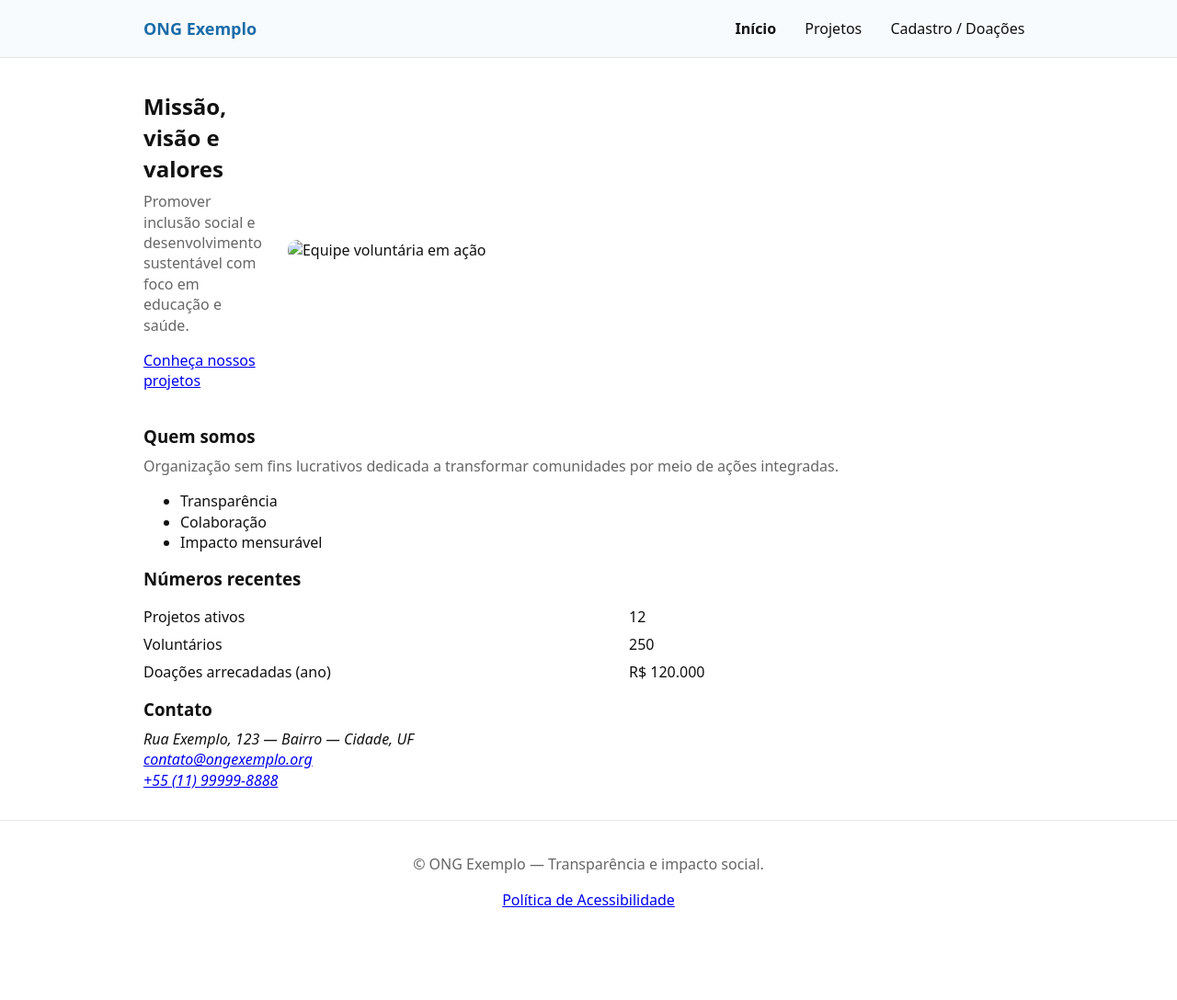
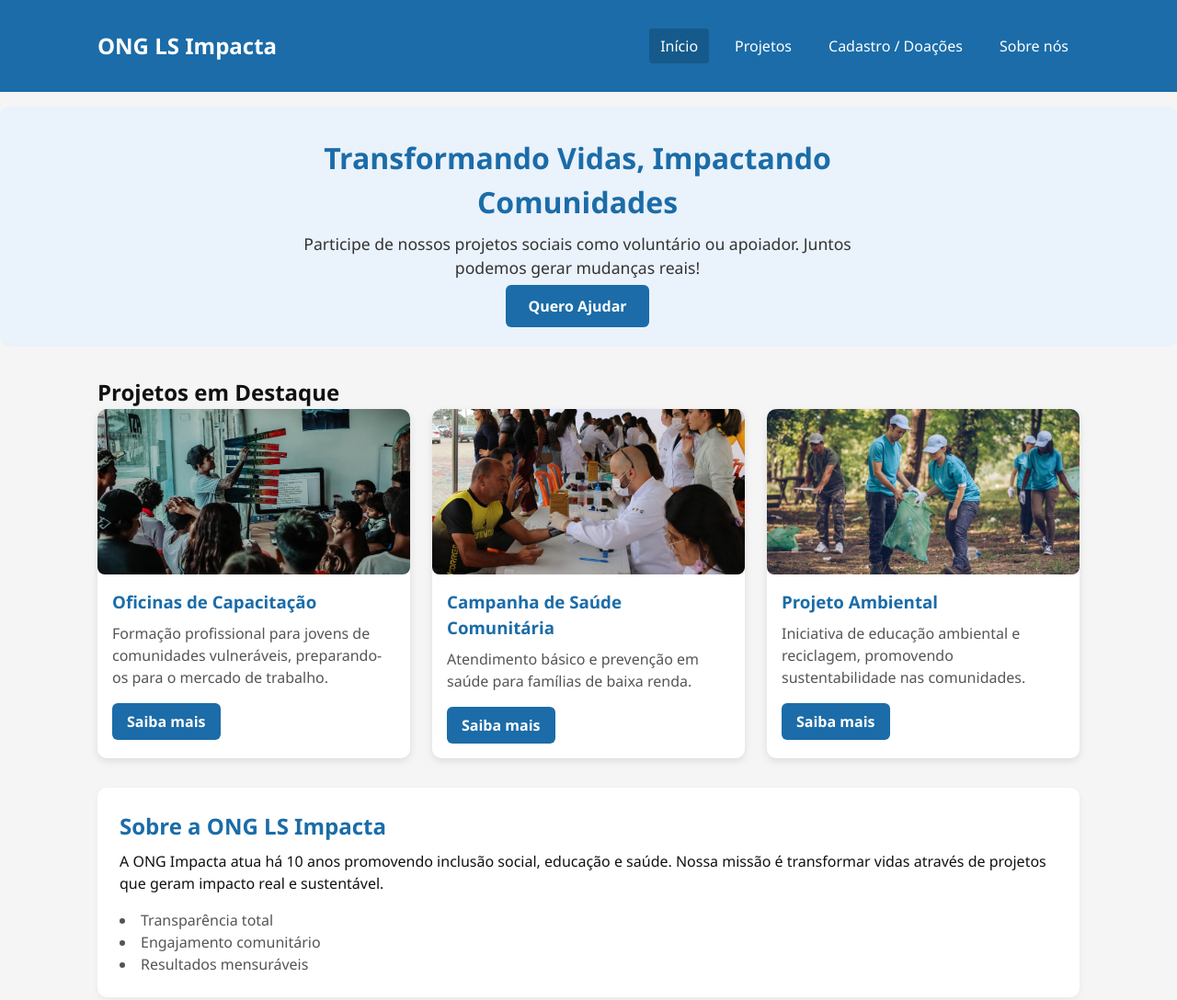
Before and after one commit to lucasFsouzadev/PROJETO-ONG-LS-Impacta, a plain HTML site: page index.html in a window 1280 px wide. Shown: the top 1088 px of the page at 92% size. Before the commit the page ends 1038 px from the top, so only its background shows below. Drawn offline with Linux system fonts and the light colour scheme.

Commit message:
primecommit3

```diff
--- a/css/styles.css
+++ b/css/styles.css
@@ -1,75 +1,314 @@
-/* styles.css - mobile first */
-:root{
-  --max-width: 1000px;
-  --brand: #1b6ca8;
-  --muted: #666;
-  --bg: #fff;
-  --text: #111;
-  --gap: 1rem;
-  --radius: 10px;
-  --focus: 3px solid #ffd54d;
+/* ===============================
+   RESET E BASE
+=============================== */
+* {
+  margin: 0;
+  padding: 0;
+  box-sizing: border-box;
 }
 
-*{box-sizing:border-box}
-html,body{height:100%}
-body{
-  margin:0;
-  font-family: system-ui, -apple-system, "Segoe UI", Roboto, "Helvetica Neue", Arial;
-  color:var(--text);
-  background:var(--bg);
-  line-height:1.4;
-  -webkit-font-smoothing:antialiased;
+html, body {
+  font-family: 'Segoe UI', Tahoma, Geneva, Verdana, sans-serif;
+  line-height: 1.5;
+  color: #111;
+  background-color: #f5f5f5;
 }
 
-.container{max-width:var(--max-width);margin:0 auto;padding:1rem}
-
-/* skip link */
-.skip-link{
-  position: absolute;
-  left:-999px;
-  top:auto;
-  width:1px;height:1px;overflow:hidden;
-}
-.skip-link:focus{
-  left:1rem; top:1rem; width:auto; height:auto; background:#000; color:#fff; padding:.5rem; z-index:1000;
+img {
+  max-width: 100%;
+  display: block;
+  border-radius: 8px;
 }
 
-/* header */
-.site-header{border-bottom:1px solid #e6e6e6;background:#f8fbfd}
-.site-header .container{display:flex;gap:var(--gap);align-items:center;justify-content:space-between;padding:.75rem 1rem}
-.brand{margin:0;font-size:1.125rem;color:var(--brand)}
-.nav{list-style:none;padding:0;margin:0;display:flex;gap:.75rem}
-.nav a{display:inline-block;padding:.5rem .6rem;text-decoration:none;color:var(--text)}
-.nav a[aria-current="page"]{font-weight:700}
+a {
+  text-decoration: none;
+  color: inherit;
+}
 
-/* hero */
-.hero{display:flex;flex-direction:column;gap:.75rem;align-items:flex-start;padding:1rem 0}
-.hero-image{width:100%;height:auto;border-radius:var(--radius);margin-top:.5rem}
+.container {
+  max-width: 1100px;
+  margin: 0 auto;
+  padding: 1rem;
+}
 
-/* sections */
-h2,h3,h4{margin:.25rem 0 .5rem 0}
-p{margin:.25rem 0 1rem 0;color:var(--muted)}
-.metrics dl{display:grid;grid-template-columns:repeat(2,1fr);gap:.5rem}
-.projects-list{display:grid;gap:1rem}
-.project{display:flex;gap:.75rem;align-items:flex-start}
-.project-image{width:120px;height:80px;object-fit:cover;border-radius:6px}
+/* ===============================
+   SKIP LINK
+=============================== */
+.skip-link {
+  position: absolute;
+  top: -40px;
+  left: 0;
+  background: #000000;
+  color: #fff;
+  padding: 0.5rem 1rem;
+  z-index: 1000;
+}
 
-/* form */
-form{background:#fefefe;padding:1rem;border-radius:8px;border:1px solid #eee}
-label{display:block;font-weight:600;margin:.5rem 0 .25rem 0}
-input,select,textarea{width:100%;padding:.6rem;border:1px solid #dcdcdc;border-radius:6px}
-input:focus,select:focus,textarea:focus{outline:var(--focus)}
-.form-actions{display:flex;gap:.75rem;align-items:center;margin-top:1rem;flex-wrap:wrap}
-.btn{background:var(--brand);color:white;padding:.6rem 1rem;border:none;border-radius:6px;cursor:pointer}
-.checkbox{display:flex;align-items:center;gap:.5rem}
+.skip-link:focus {
+  top: 0;
+}
 
-/* footer */
-.site-footer{border-top:1px solid #eaeaea;padding:1rem 0;margin-top:1rem;text-align:center;color:var(--muted)}
+/* ===============================
+   HEADER
+=============================== */
+.site-header {
+  background-color: #1b6ca8;
+  color: #fff;
+  padding: 1rem 0;
+}
 
-/* responsive layout for larger screens */
-@media(min-width:760px){
-  .hero{flex-direction:row;align-items:center}
-  .hero-content{flex:1;padding-right:1rem}
-  .projects-list{grid-template-columns:1fr 1fr}
-  .project{flex-direction:row}
+.header-container {
+  display: flex;
+  align-items: center;
+  justify-content: space-between;
+  gap: 1rem;
 }
+
+.brand {
+  font-size: 1.5rem;
+  font-weight: 700;
+}
+
+.nav {
+  list-style: none;
+  display: flex;
+  gap: 1rem;
+}
+
+.nav a {
+  color: #fff;
+  font-weight: 500;
+  padding: 0.5rem 0.75rem;
+  border-radius: 4px;
+  transition: background 0.3s;
+}
+
+.nav a:hover,
+.nav a[aria-current="page"] {
+  background-color: #155a8a;
+}
+
+/* ===============================
+   HERO
+=============================== */
+.hero {
+  display: flex;
+  flex-direction: column;
+  align-items: center;
+  background: #eaf2fb;
+  padding: 2rem 1rem;
+  gap: 1.5rem;
+  border-radius: 10px;
+  margin: 1rem 0;
+}
+
+.hero-content {
+  max-width: 600px;
+  text-align: center;
+  margin: 0 auto;
+}
+
+.hero h2 {
+  font-size: 2rem;
+  margin-bottom: 0.5rem;
+  color: #1b6ca8;
+}
+
+.hero p {
+  margin-bottom: 1rem;
+  font-size: 1.1rem;
+  color: #333;
+}
+
+.hero .cta {
+  background-color: #1b6ca8;
+  color: #fff;
+  padding: 0.75rem 1.5rem;
+  border-radius: 6px;
+  font-weight: 600;
+  transition: background 0.3s;
+}
+
+.hero .cta:hover {
+  background-color: #155a8a;
+}
+
+.hero-image img {
+  max-width: 100%;
+  border-radius: 10px;
+}
+
+/* ===============================
+   MAIN CONTENT
+=============================== */
+main {
+  display: flex;
+  flex-direction: column;
+  gap: 2rem;
+}
+
+/* SEÇÃO DE DESTAQUES / CARDS */
+.cards {
+  display: grid;
+  grid-template-columns: 1fr;
+  gap: 1.5rem;
+}
+
+.card {
+  background-color: #fff;
+  border-radius: 10px;
+  overflow: hidden;
+  box-shadow: 0 3px 8px rgba(0,0,0,0.1);
+  display: flex;
+  flex-direction: column;
+  transition: transform 0.3s;
+}
+
+.card:hover {
+  transform: translateY(-5px);
+}
+
+.card img {
+  width: 100%;
+  height: 180px;
+  object-fit: cover;
+}
+
+.card-content {
+  padding: 1rem;
+}
+
+.card-content h3 {
+  margin-bottom: 0.5rem;
+  color: #1b6ca8;
+}
+
+.card-content p {
+  color: #555;
+  margin-bottom: 1rem;
+}
+
+.card-content .btn {
+  display: inline-block;
+  background-color: #1b6ca8;
+  color: #fff;
+  padding: 0.5rem 1rem;
+  border-radius: 6px;
+  font-weight: 600;
+  transition: background 0.3s;
+}
+
+.card-content .btn:hover {
+  background-color: #155a8a;
+}
+
+/* SEÇÃO SOBRE */
+.sobre {
+  background-color: #fff;
+  padding: 1.5rem;
+  border-radius: 10px;
+  box-shadow: 0 3px 8px rgba(0,0,0,0.05);
+}
+
+.sobre h2 {
+  color: #1b6ca8;
+  margin-bottom: 0.5rem;
+}
+
+.sobre ul {
+  margin-top: 1rem;
+  list-style: disc inside;
+  color: #555;
+}
+
+/* SEÇÃO VOLUNTARIADO */
+.voluntariado {
+  background-color: #eaf2fb;
+  padding: 1.5rem;
+  border-radius: 10px;
+  text-align: center;
+}
+
+.voluntariado h2 {
+  color: #1b6ca8;
+  margin-bottom: 0.5rem;
+}
+
+.voluntariado p {
+  margin-bottom: 1rem;
+  color: #333;
+}
+
+.voluntariado .btn {
+  background-color: #1b6ca8;
+  color: #fff;
+  padding: 0.75rem 1.5rem;
+  border-radius: 6px;
+  font-weight: 600;
+  transition: background 0.3s;
+}
+
+.voluntariado .btn:hover {
+  background-color: #155a8a;
+}
+
+/* ===============================
+   FOOTER
+=============================== */
+.site-footer {
+  background-color: #1b6ca8;
+  color: #fff;
+  padding: 1.5rem 1rem;
+  margin-top: 2rem;
+}
+
+.footer-container {
+  display: flex;
+  flex-direction: column;
+  gap: 1rem;
+  align-items: center;
+  justify-content: center;
+  text-align: center;
+}
+
+.footer-social a {
+  display: inline-block;
+  margin: 0 0.5rem;
+  color: #fff;
+  font-weight: bold;
+  transition: color 0.3s;
+}
+
+.footer-social a:hover {
+  color: #ffd54d;
+}
+
+/* ===============================
+   RESPONSIVIDADE
+=============================== */
+@media(min-width: 768px) {
+  .hero {
+    flex-direction: row;
+    justify-content: space-between;
+    align-items: center;
+    text-align: left;
+  }
+
+  .hero-content {
+    max-width: 50%;
+  }
+
+  .hero-image {
+    max-width: 45%;
+  }
+
+  .cards {
+    grid-template-columns: repeat(3, 1fr);
+  }
+
+  .footer-container {
+    flex-direction: row;
+    justify-content: space-between;
+    text-align: left;
+  }
+}
--- a/index.html
+++ b/index.html
@@ -1,71 +1,111 @@
-<!doctype html>
+<!DOCTYPE html>
 <html lang="pt-BR">
 <head>
-  <meta charset="utf-8" />
-  <meta name="viewport" content="width=device-width,initial-scale=1" />
-  <title>ONG Exemplo — Início</title>
-  <meta name="description" content="Plataforma para ONGs — missão, projetos, voluntariado e doações." />
+  <meta charset="UTF-8">
+  <meta name="viewport" content="width=device-width, initial-scale=1.0">
+  <title>ONG LS Impacta — Transformando Vidas</title>
+  <meta name="description" content="ONG LS Impacta: projetos sociais, voluntariado e doações.">
   <link rel="stylesheet" href="css/styles.css">
 </head>
 <body>
   <a class="skip-link" href="#main">Ir para o conteúdo</a>
 
-  <header class="site-header" role="banner">
-    <div class="container">
-      <h1 class="brand">ONG Exemplo</h1>
+  <!-- HEADER -->
+  <header class="site-header">
+    <div class="container header-container">
+      <h1 class="brand">ONG LS Impacta</h1>
       <nav aria-label="Navegação principal">
         <ul class="nav">
           <li><a href="index.html" aria-current="page">Início</a></li>
           <li><a href="projetos.html">Projetos</a></li>
           <li><a href="cadastro.html">Cadastro / Doações</a></li>
+          <li><a href="#sobre">Sobre nós</a></li>
         </ul>
       </nav>
     </div>
   </header>
 
-  <main id="main" class="container" role="main">
-    <section class="hero" aria-labelledby="hero-title">
-      <div class="hero-content">
-        <h2 id="hero-title">Missão, visão e valores</h2>
-        <p>Promover inclusão social e desenvolvimento sustentável com foco em educação e saúde.</p>
-        <p><a class="cta" href="projetos.html">Conheça nossos projetos</a></p>
+  <!-- HERO -->
+  <section class="hero" aria-labelledby="hero-title">
+    <div class="hero-content">
+      <h2 id="hero-title">Transformando Vidas, Impactando Comunidades</h2>
+      <p>Participe de nossos projetos sociais como voluntário ou apoiador.
+         Juntos podemos gerar mudanças reais!</p>
+      <a class="btn cta" href="cadastro.html">Quero Ajudar</a>
+    </div>
+    <div class="hero-image">
+
+    </div>
+  </section>
+
+  <main id="main" class="container">
+
+    <!-- SEÇÃO DE DESTAQUES / PROJETOS -->
+    <section class="destaques" aria-labelledby="destaques-title">
+      <h2 id="destaques-title">Projetos em Destaque</h2>
+      <div class="cards">
+        <article class="card" aria-labelledby="proj1-title">
+          <img src="imagem1.png" alt="Oficina de capacitação para jovens">
+          <div class="card-content">
+            <h3 id="proj1-title">Oficinas de Capacitação</h3>
+            <p>Formação profissional para jovens de comunidades vulneráveis, preparando-os para o mercado de trabalho.</p>
+            <a class="btn" href="projetos.html">Saiba mais</a>
+          </div>
+        </article>
+
+        <article class="card" aria-labelledby="proj2-title">
+          <img src="imagem2.png" alt="Campanha de saúde comunitária">
+          <div class="card-content">
+            <h3 id="proj2-title">Campanha de Saúde Comunitária</h3>
+            <p>Atendimento básico e prevenção em saúde para famílias de baixa renda.</p>
+            <a class="btn" href="projetos.html">Saiba mais</a>
+          </div>
+        </article>
+
+        <article class="card" aria-labelledby="proj3-title">
+          <img src="imagem.png" alt="Projeto ambiental de reciclagem">
+          <div class="card-content">
+            <h3 id="proj3-title">Projeto Ambiental</h3>
+            <p>Iniciativa de educação ambiental e reciclagem, promovendo sustentabilidade nas comunidades.</p>
+            <a class="btn" href="projetos.html">Saiba mais</a>
+          </div>
+        </article>
       </div>
-      <img src="assets/placeholder.jpg" alt="Equipe voluntária em ação" class="hero-image">
     </section>
 
-    <section class="about" aria-labelledby="about-title">
-      <h3 id="about-title">Quem somos</h3>
-      <p>Organização sem fins lucrativos dedicada a transformar comunidades por meio de ações integradas.</p>
+    <!-- SEÇÃO SOBRE -->
+    <section id="sobre" class="sobre" aria-labelledby="sobre-title">
+      <h2 id="sobre-title">Sobre a ONG LS Impacta</h2>
+      <p>A ONG Impacta atua há 10 anos promovendo inclusão social, educação e saúde.
+         Nossa missão é transformar vidas através de projetos que geram impacto real e sustentável.</p>
       <ul>
-        <li>Transparência</li>
-        <li>Colaboração</li>
-        <li>Impacto mensurável</li>
+        <li>Transparência total</li>
+        <li>Engajamento comunitário</li>
+        <li>Resultados mensuráveis</li>
       </ul>
     </section>
 
-    <section class="metrics" aria-labelledby="metrics-title">
-      <h3 id="metrics-title">Números recentes</h3>
-      <dl>
-        <dt>Projetos ativos</dt><dd>12</dd>
-        <dt>Voluntários</dt><dd>250</dd>
-        <dt>Doações arrecadadas (ano)</dt><dd>R$ 120.000</dd>
-      </dl>
+    <!-- SEÇÃO DE VOLUNTARIADO -->
+    <section class="voluntariado" aria-labelledby="voluntariado-title">
+      <h2 id="voluntariado-title">Participe como Voluntário</h2>
+      <p>Descubra oportunidades de voluntariado, compartilhe seu talento e faça a diferença.</p>
+      <a class="btn" href="cadastro.html">Quero me voluntariar</a>
     </section>
 
-    <section class="contact" aria-labelledby="contact-title">
-      <h3 id="contact-title">Contato</h3>
-      <address>
-        Rua Exemplo, 123 — Bairro — Cidade, UF<br>
-        <a href="mailto:contato@ongexemplo.org">contato@ongexemplo.org</a><br>
-        <a href="tel:+5511999998888">+55 (11) 99999-8888</a>
-      </address>
-    </section>
   </main>
 
-  <footer class="site-footer" role="contentinfo">
-    <div class="container">
-      <p>&copy; <span id="year"></span> ONG Exemplo — Transparência e impacto social.</p>
-      <p><a href="#" aria-label="Acessibilidade">Política de Acessibilidade</a></p>
+  <!-- FOOTER -->
+  <footer class="site-footer">
+    <div class="container footer-container">
+      <div class="footer-info">
+        <p>&copy; <span id="year"></span> ONG LS Impacta — Todos os direitos reservados.</p>
+        <p>Rua Exemplo, 123 — Cidade, UF | <a href="mailto:contato@ongimpacta.org">contato@ongimpacta.org</a></p>
+      </div>
+      <div class="footer-social">
+        <a href="#" aria-label="Facebook">FB</a>
+        <a href="#" aria-label="Instagram">IG</a>
+        <a href="#" aria-label="LinkedIn">LI</a>
+      </div>
     </div>
   </footer>
 
```
Also changed, not shown: cadastro.html (+3 -3 lines), projetos.html (+76 -43 lines), imagem.png (added), imagem1.png (added), imagem2.png (added), imagempro.png (added), imagempro1.png (added), imagempro2.png (added), imagempro3.png (added).
